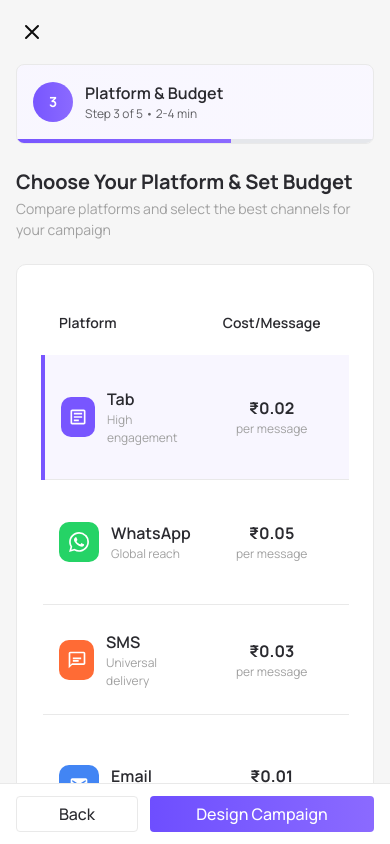
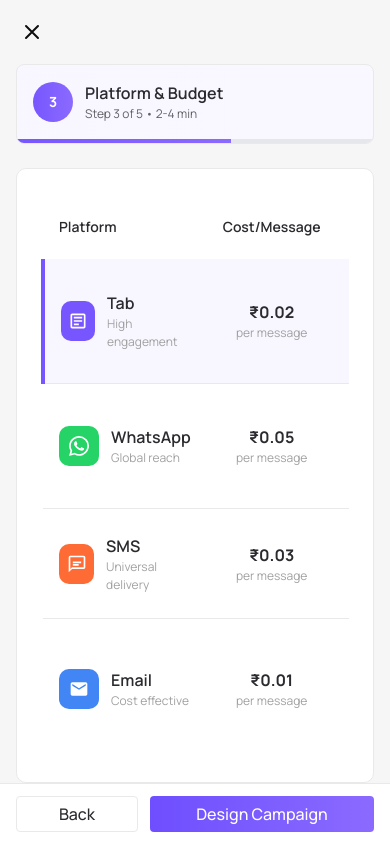
Before and after one commit to tabapp-club/tab, a Next.js app: page /new-campaign/platform-budget in a window 390 px wide. Built offline with nearby package versions, Linux system fonts and the light colour scheme.

Commit message:
Remove 'Choose Your Platform & Set Budget' title from mobile view
- Added hidden lg:block classes to title section
- Title and subtitle now only visible on desktop
- Mobile view is cleaner and more focused on content

```diff
--- a/src/app/new-campaign/platform-budget/PlatformBudgetContent.tsx
+++ b/src/app/new-campaign/platform-budget/PlatformBudgetContent.tsx
@@ -665,7 +665,7 @@ export function PlatformBudgetContent() {
         <CampaignStepper currentStep={3} />
 
         {/* Main Title */}
-        <div className="mb-6">
+        <div className="mb-6 hidden lg:block">
           <h1 className="text-[#2a2a2f] text-[20px] font-bold tracking-[-0.1px] leading-[1.4]">
             Choose Your Platform & Set Budget
               </h1>
```
